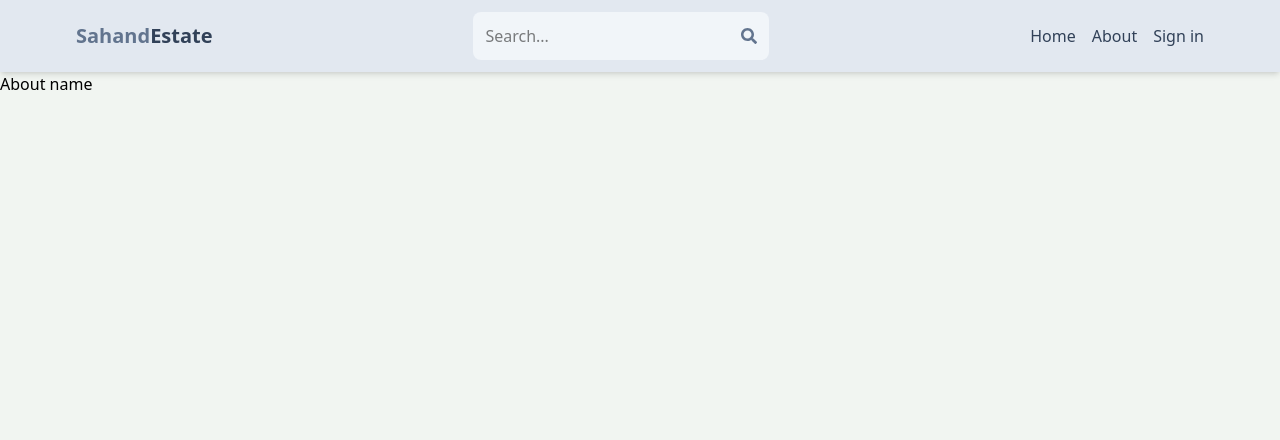
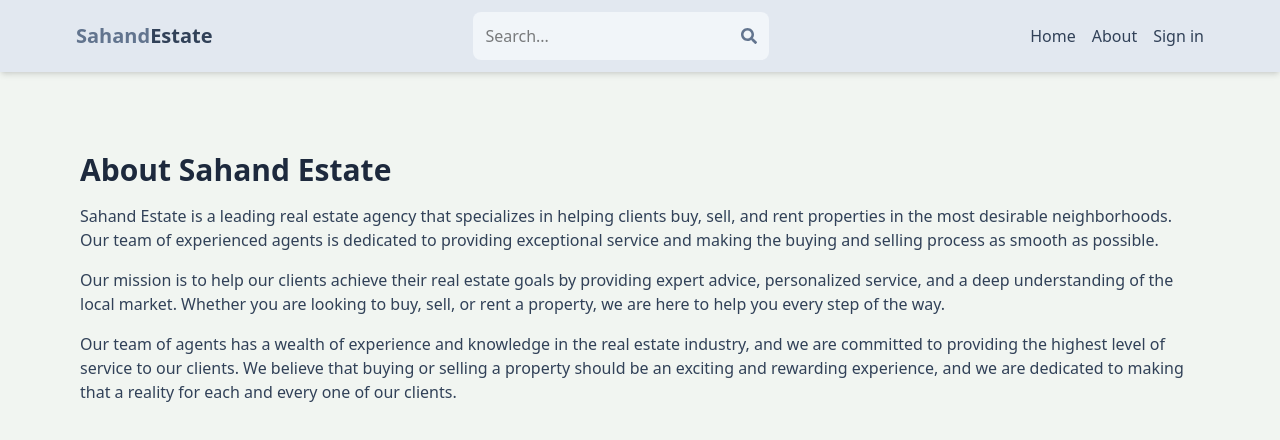
Before and after one commit to deepak96937/E-comerce-project, a React (Vite) app in the folder client/: page /about in a window 1280 px wide. Shown: the top 440 px of the page. Built offline with nearby package versions, Linux system fonts and the light colour scheme; no server answers.

Commit message:
complite about page

```diff
--- a/client/src/pages/About.jsx
+++ b/client/src/pages/About.jsx
@@ -1,11 +1,14 @@
 import React from 'react'
 
-const About = () => {
+export default function About() {
   return (
-    <div>
-      About name
+    <div className='py-20 px-4 max-w-6xl mx-auto'>
+      <h1 className='text-3xl font-bold mb-4 text-slate-800'>About Sahand Estate</h1>
+      <p className='mb-4 text-slate-700'>Sahand Estate is a leading real estate agency that specializes in helping clients buy, sell, and rent properties in the most desirable neighborhoods. Our team of experienced agents is dedicated to providing exceptional service and making the buying and selling process as smooth as possible.</p>
+      <p className='mb-4 text-slate-700'>
+        Our mission is to help our clients achieve their real estate goals by providing expert advice, personalized service, and a deep understanding of the local market. Whether you are looking to buy, sell, or rent a property, we are here to help you every step of the way.
+      </p>
+      <p className='mb-4 text-slate-700'>Our team of agents has a wealth of experience and knowledge in the real estate industry, and we are committed to providing the highest level of service to our clients. We believe that buying or selling a property should be an exciting and rewarding experience, and we are dedicated to making that a reality for each and every one of our clients.</p>
     </div>
   )
 }
-
-export default About
```
